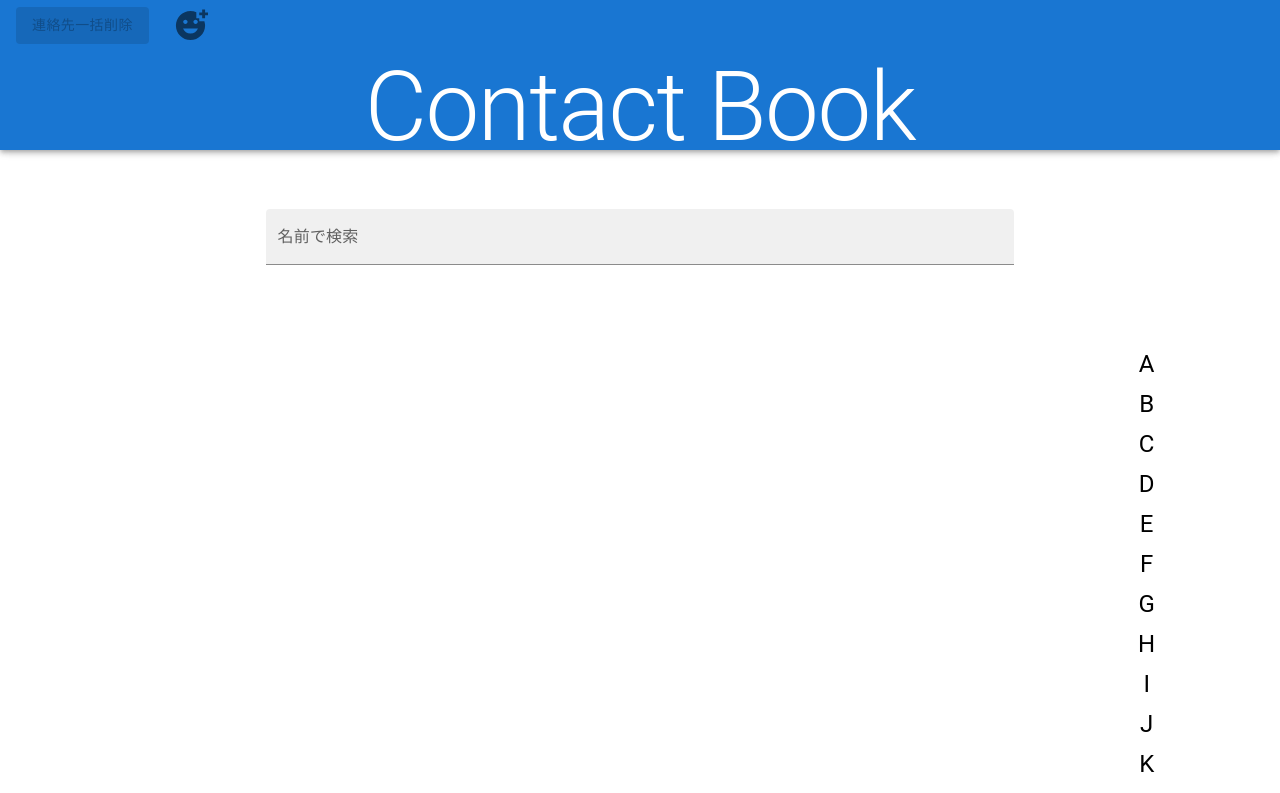
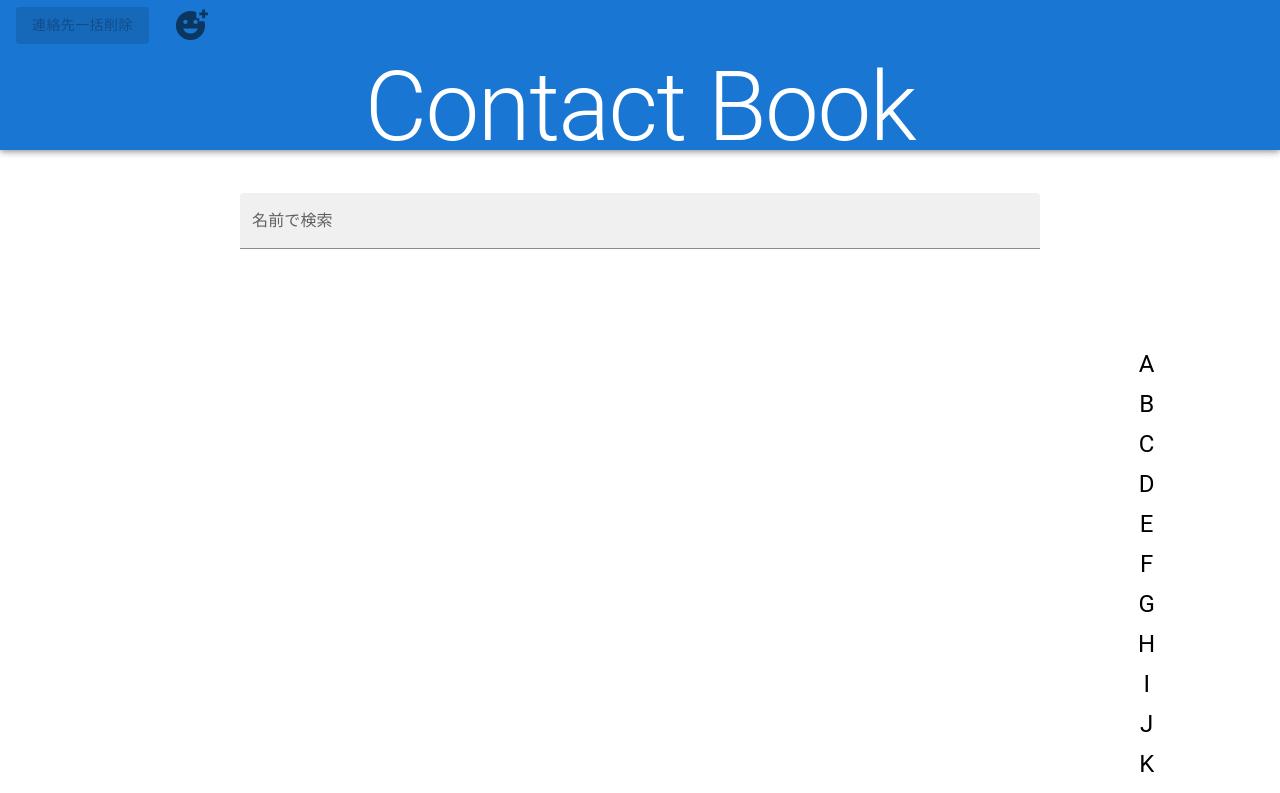
Before and after one commit to N-193Practice/TS_Contact_Book, a React (Vite) app: page / in a window 1280 px wide. Shown: the top 793 px of the page. Built offline with nearby package versions, Linux system fonts and the light colour scheme.

Commit message:
レイアウト&スクロール&新規登録フォーム初期化問題修正

```diff
--- a/index.html
+++ b/index.html
@@ -3,7 +3,7 @@
   <head>
     <meta charset="UTF-8" />
     <meta name="viewport" content="width=device-width, initial-scale=1.0" />
-    <title>Vite + React + TS</title>
+    <title>Contact Book</title>
   </head>
   <body>
     <div id="root"></div>
--- a/src/components/AlphabetBar.tsx
+++ b/src/components/AlphabetBar.tsx
@@ -1,7 +1,6 @@
 import React from 'react';
 import { Box, Typography } from '@mui/material';
-import styles from '../styles/AlphabetBar.module.css';
-//TODO: CSSモジュールの定義と、コンポーネントのスタイルを定義する
+import styles from './AlphabetBar.module.css';
 
 // AlphabetBarProps という名前の型を定義する
 type AlphabetBarProps = {
--- a/src/components/ContactFormDialog.tsx
+++ b/src/components/ContactFormDialog.tsx
@@ -10,7 +10,6 @@ import {
 import Contact from '../models/Contact';
 import { saveContacts, getContacts } from '../utils/localStorage';
 import { v4 as uuidv4 } from 'uuid';
-//TODO: CSSモジュールの定義と、コンポーネントのスタイルを定義する
 
 // ContactFormDialogProps という名前の型を定義する
 type ContactFormDialogProps = {
@@ -42,7 +41,7 @@ function ContactFormDialog({
       setPhone('');
       setMemo('');
     }
-  }, [contact]);
+  }, [contact, open]);
 
   // 入力された名前と電話番号が正しいかチェックする
   const validateInput = () => {
--- a/src/components/ContactList.tsx
+++ b/src/components/ContactList.tsx
@@ -1,6 +1,6 @@
 import React from 'react';
 import Contact from '../models/Contact';
-import styles from '../styles/ContactList.module.css';
+import styles from './ContactList.module.css';
 import {
   List,
   ListItem,
@@ -12,7 +12,6 @@ import {
 } from '@mui/material';
 import EditIcon from '@mui/icons-material/Edit';
 import DeleteIcon from '@mui/icons-material/Delete';
-//TODO: CSSモジュールの定義と、コンポーネントのスタイルを定義する
 
 // ContactListProps という名前の型を定義する
 type ContactListProps = {
--- a/src/styles/SearchBar.module.css
+++ b/src/components/SearchBar.module.css
@@ -6,7 +6,8 @@
 }
 
 .searchBar {
-  max-width: 60%;
+  width: 60%; /* 検索バーの幅を調整 */
+  max-width: 800px; /* 最大幅を設定 */
   background-color: white;
   border-radius: 8px;
   padding: 12px; /* 内側の余白を増やして高さを拡大 */
--- a/src/components/SearchBar.tsx
+++ b/src/components/SearchBar.tsx
@@ -1,8 +1,6 @@
 import React from 'react';
-import styles from '../styles/SearchBar.module.css';
-import { Box, TextField } from '@mui/material';
-
-//TODO: CSSモジュールの定義と、コンポーネントのスタイルを定義する
+import styles from './SearchBar.module.css';
+import { TextField } from '@mui/material';
 
 // SearchBarProps という名前の型を定義する
 type SearchBarProps = {
@@ -16,7 +14,6 @@ function SearchBar({ onSearch }: SearchBarProps) {
   };
 
   return (
-    <Box className={styles.searchBarContainer}>
     <TextField
       label="名前で検索"
       variant="filled"
@@ -24,7 +21,6 @@ function SearchBar({ onSearch }: SearchBarProps) {
       className={styles.searchBar}
       onChange={handleInputChange}
     />
-    </Box>
   );
 }
 
--- a/src/pages/Home.tsx
+++ b/src/pages/Home.tsx
@@ -5,19 +5,17 @@ import ContactList from '../components/ContactList';
 import SearchBar from '../components/SearchBar';
 import AlphabetBar from '../components/AlphabetBar';
 import ContactFormDialog from '../components/ContactFormDialog';
-import styles from '../styles/Home.module.css';
+import styles from './Home.module.css';
 import {
   Container,
+  Typography,
   IconButton,
+  AppBar,
   Button,
-  AppBar,
   Box,
-  Typography,
 } from '@mui/material';
 import AddReactionIcon from '@mui/icons-material/AddReaction';
 import Grid from '@mui/material/Grid2';
-//TODO: CSSモジュールの定義と、コンポーネントのスタイルを定義する
-//TODO:新規登録のボタンを押すとリフレッシュされていない問題を解決する
 function Home() {
   const [contacts, setContacts] = useState<Contact[]>([]); // 連絡先のリスト
   const [searchQuery, setSearchQuery] = useState(''); // 検索クエリ
@@ -86,11 +84,12 @@ function Home() {
     )
     .sort((a, b) => a.name.localeCompare(b.name, 'ja'));
 
-  // AlphabetBar で使うために、クリックした文字に対応するリストをスクロールする
+  // AlphabetBar で使うために、クリックした文字に対応するリストをスクロールする。
   const handleAlphabetClick = (letter: string) => {
     listRefs.current[letter]?.scrollIntoView({
       behavior: 'smooth',
-      block: 'start',
+      block: 'center', //中央に配置する
+      inline: 'nearest', //左右のスクロールが発生しないように する
     });
   };
 
```
Also changed, not shown: src/components/AlphabetBar.module.css (renamed from src/styles/AlphabetBar.module.css), src/components/ContactList.module.css (renamed from src/styles/ContactList.module.css), src/pages/Home.module.css (renamed from src/styles/Home.module.css). Lines whose indentation alone changed are shown as unchanged.
